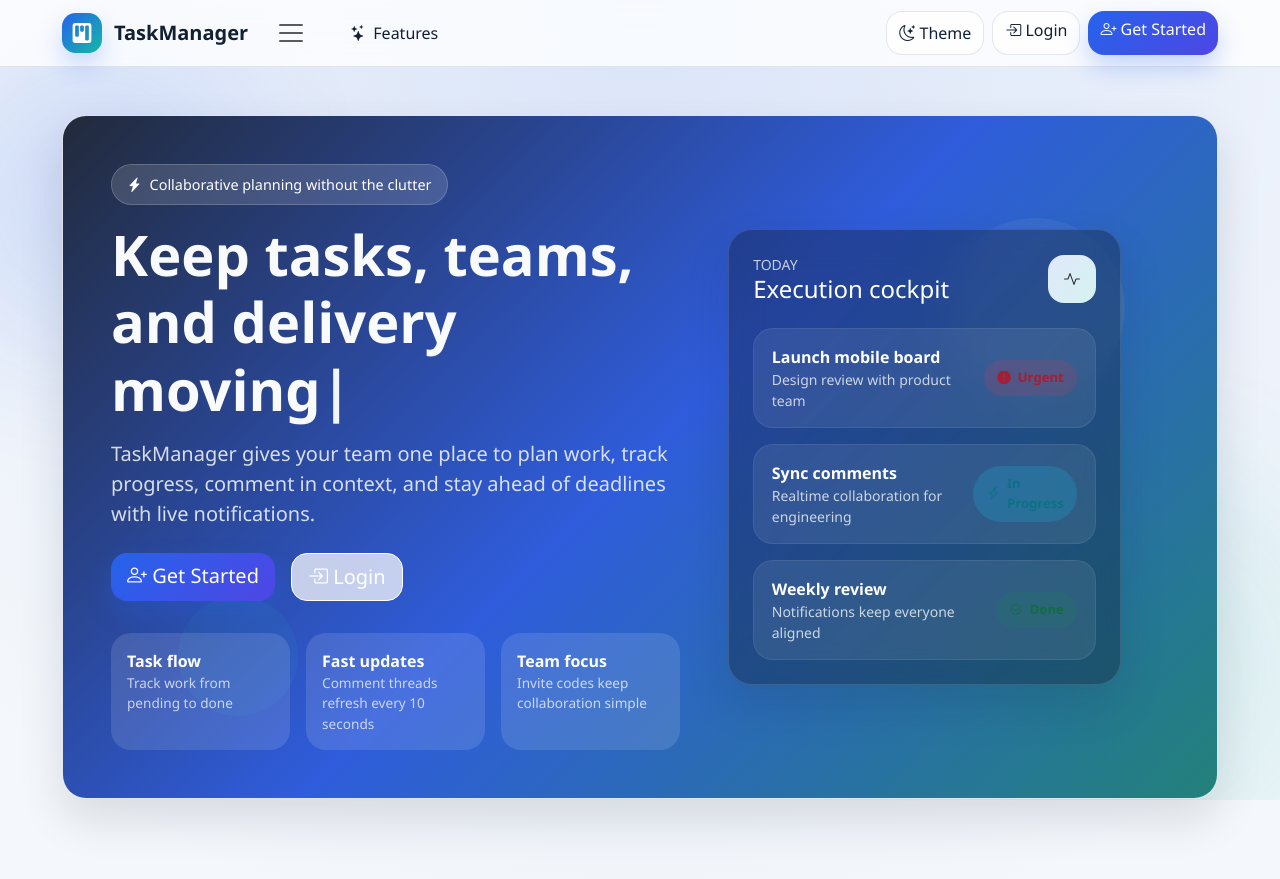
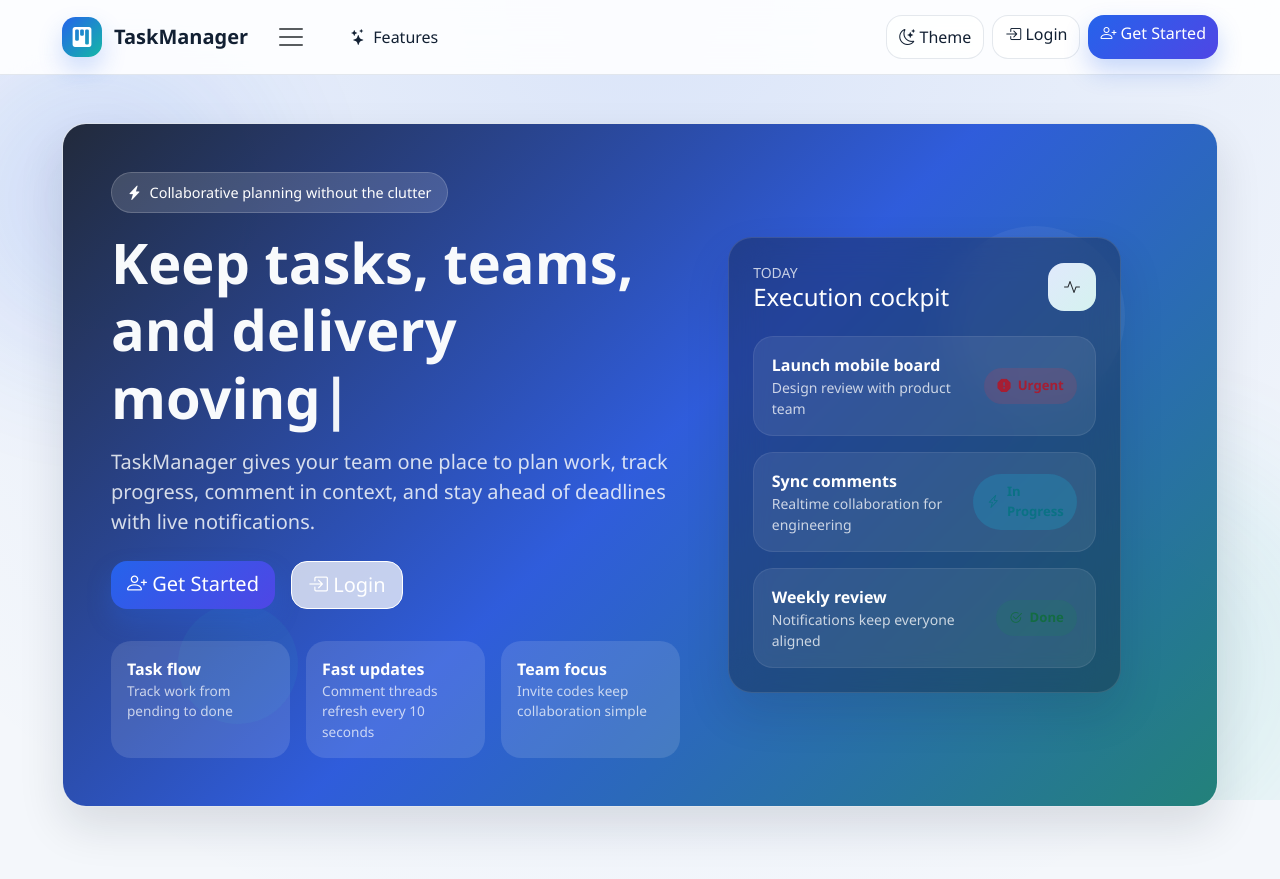
Before and after one commit to Justopizo/taskManager, a Django app: page /landing/ in a window 1280 px wide. Shown: the top 879 px of the page. Run offline with Django 5.2, Linux system fonts and the light colour scheme; some libraries are stand-ins or nearby versions.

Commit message:
Fix header layout only - preserve all styling and functionality

```diff
--- a/static/css/modern-styles.css
+++ b/static/css/modern-styles.css
@@ -90,9 +90,22 @@ body.app-shell {
 }
 
 .navbar-blur {
-    background: color-mix(in srgb, var(--surface-strong) 88%, transparent);
+    background: var(--surface-strong);
     border-bottom: 1px solid var(--surface-border);
     transition: background-color 0.3s ease, box-shadow 0.3s ease;
+    min-height: 72px;
+    padding-top: 0.75rem;
+    padding-bottom: 0.75rem;
+    flex-wrap: wrap;
+}
+
+.navbar-collapse {
+    flex-basis: 100%;
+    flex-grow: 1;
+}
+
+.navbar-nav {
+    align-items: center;
 }
 
 .navbar-blur.is-scrolled {
@@ -107,9 +120,11 @@ body.app-shell {
 }
 
 .nav-link {
-    display: flex;
+    display: inline-flex;
     align-items: center;
     gap: 0.45rem;
+    padding: 0.5rem 0.75rem;
+    white-space: nowrap;
 }
 
 .brand-mark {
@@ -118,6 +133,7 @@ body.app-shell {
     gap: 0.75rem;
     font-weight: 700;
     text-decoration: none;
+    white-space: nowrap;
 }
 
 .brand-icon {
```
